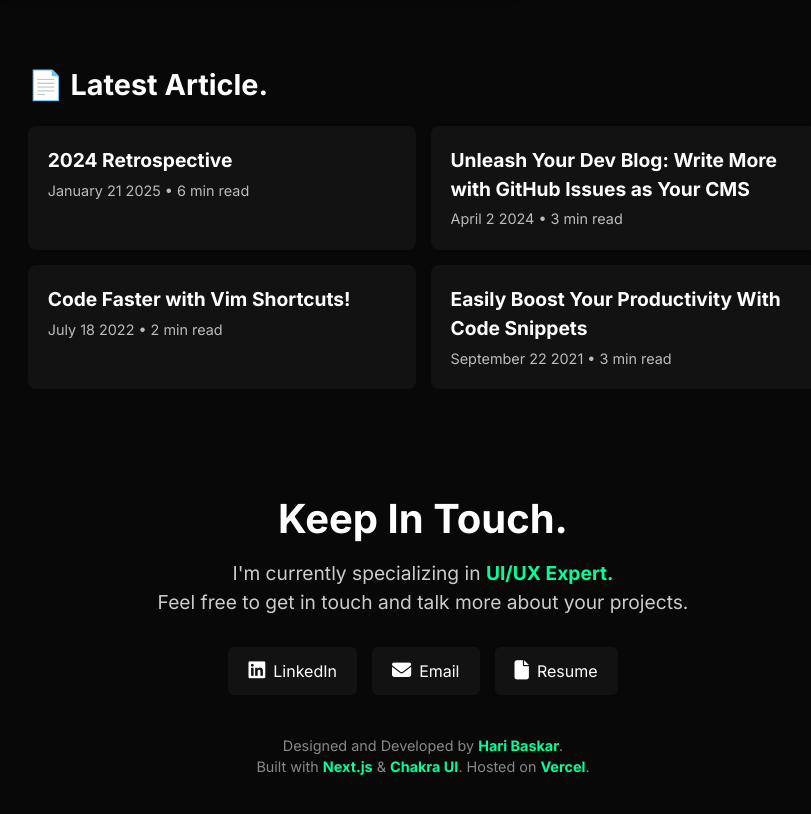
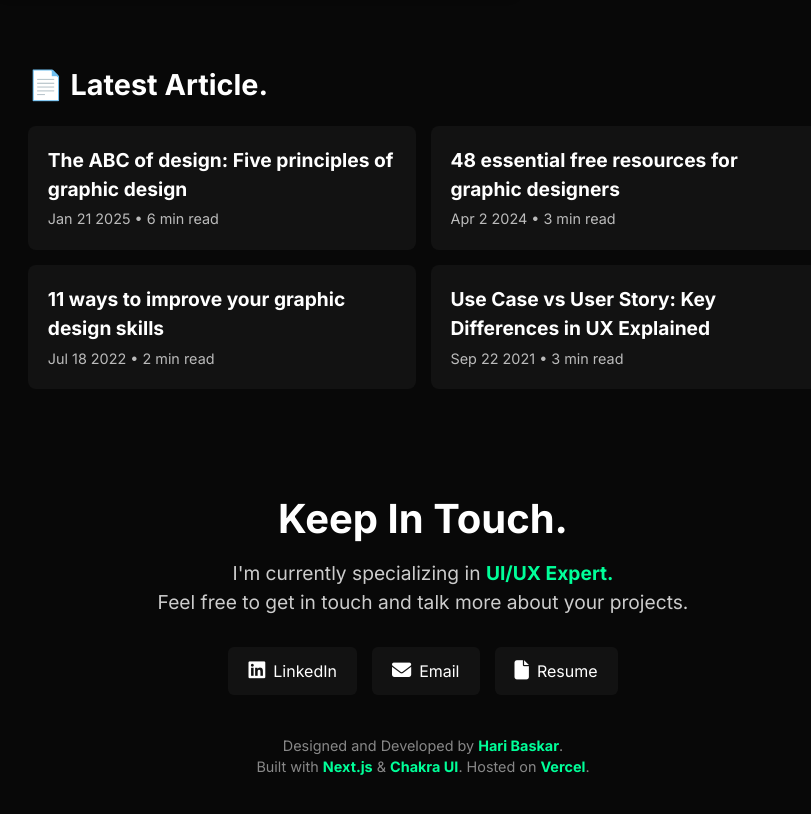
Before and after one commit to Sakthikumar08/Hari-Portfolio, a React (Create React App) app: page / in a window 1280 px wide. Shown: the part 2800-3614 px from the top of the page, without its empty margins (217-1028 px from the left). Built offline with nearby package versions, Linux system fonts and the light colour scheme; a web font is replaced by a local one.

Commit message:
updated blog in home

```diff
--- a/src/components/Home.js
+++ b/src/components/Home.js
@@ -7,24 +7,34 @@ import profile from "../assets/image.avif";
 const Home = () => {
   const articles = [
     {
-          title: "2024 Retrospective",
-          date: "January 21 2025",
+      date: "Jan 21 2025",
       readTime: "6 min read",
+      title: "The ABC of design: Five principles of graphic design",
+      description:
+        "Design principles underpin everything we create as designers. ",
+        link: "/blog1",
     },
     {
-          title: "Unleash Your Dev Blog: Write More with GitHub Issues as Your CMS",
-          date: "April 2 2024",
+      date: "Apr 2 2024",
 readTime: "3 min read",
+title: "48 essential free resources for graphic designers",
+description:
+  "Turn your GitHub Issues into a powerful Next.js blog to write more and publish faster!",
+  link: "/blog2",
     },
     {
-          title: "Code Faster with Vim Shortcuts!",
-          date: "July 18 2022",
+      date: "Jul 18 2022",
       readTime: "2 min read",
+      title: "11 ways to improve your graphic design skills",
+      description: "Never leave your hands on your keyboard again.",
+      link: "/blog3",
     },
     {
-          title: "Easily Boost Your Productivity With Code Snippets",
-          date: "September 22 2021",
+      date: "Sep 22 2021",
 readTime: "3 min read",
+title: "Use Case vs User Story: Key Differences in UX Explained",
+description: "No more typing the same thing over and over again with Code Snippets!",
+link: "/blog4",
     },
 ];
 
@@ -43,14 +53,14 @@ const Home = () => {
             description:
               "The IRCTC platform is designed as India’s official portal for train ticket booking, catering, and tourism. It offers PNR checks, train schedules, and meal pre-booking for seamless travel.",
             tech: ["Figma", "Framer"],
-            link: "/creative"
+            link: "/IRCTC"
           },{
             title: "Share Ride App: Smarter, Greener, and Convenient Rides",
                image: require("../assets/shareride.PNG"),
                description:
                  "The Share Ride App connects travelers heading in the same direction, making commuting cost-effective and eco-friendly. It ensures easy and secure ride-sharing for work, college, or long-distance trips.",
                tech: ["Figma", "Framer"],
-               link: "/creative"
+               link: "/shareride"
              },
              {
               title: "Personal Finance Management Application",
@@ -58,7 +68,7 @@ const Home = () => {
                  description:
                    "This app simplifies money management by offering budgeting, expense tracking, and financial goal-setting in one place. Its intuitive interface helps users monitor income, categorize spending, and make informed financial decisions.",
                  tech: ["Figma", "Framer"],
-                 link: "/creative"
+                 link: "/Personal-fin-app"
                },
 
     ];
@@ -285,14 +295,15 @@ Expertise extends to Frontend-Development enabling me to create both aesthetical
                     </div>
                     <div className="articles-grid">
                         {articles.map((article, index) => (
-                            <div key={index} className="article-card">
+                          <a key={index} href={article.link} className="article-link" target="_blank" rel="noopener noreferrer">
+                            <div  className="article-card">
                                 <h3 className="article-title">{article.title}</h3>
                                 <p className="article-meta">{article.date} • {article.readTime}</p>
                             </div>
+                            </a>
                         ))}
                     </div>
                 </motion.div>
-
                 {/* Contact Section */}
                 <motion.div
                     className="contact-container"
```
Lines whose indentation alone changed are shown as unchanged.
